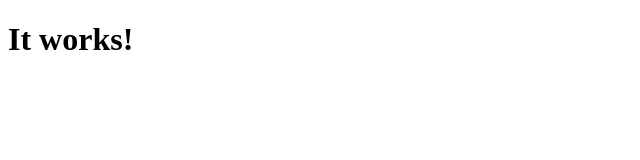
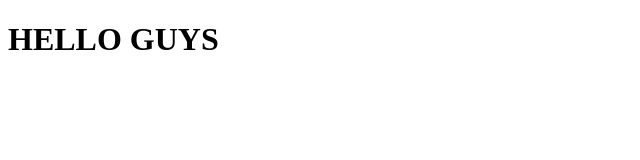
Before and after one commit to 20035455/docker_deployment, a plain HTML site: page index.html in a window 1280 px wide. Shown: the whole page, without its empty margins (0-640 px from the left). Drawn offline with Linux system fonts and the light colour scheme.

Commit message:
Update index.html

```diff
--- a/index.html
+++ b/index.html
@@ -4,6 +4,6 @@
     <title>Welcome to Apache</title>
 </head>
 <body>
-    <h1>It works!</h1>
+    <h1>HELLO GUYS</h1>
 </body>
 </html>
```
